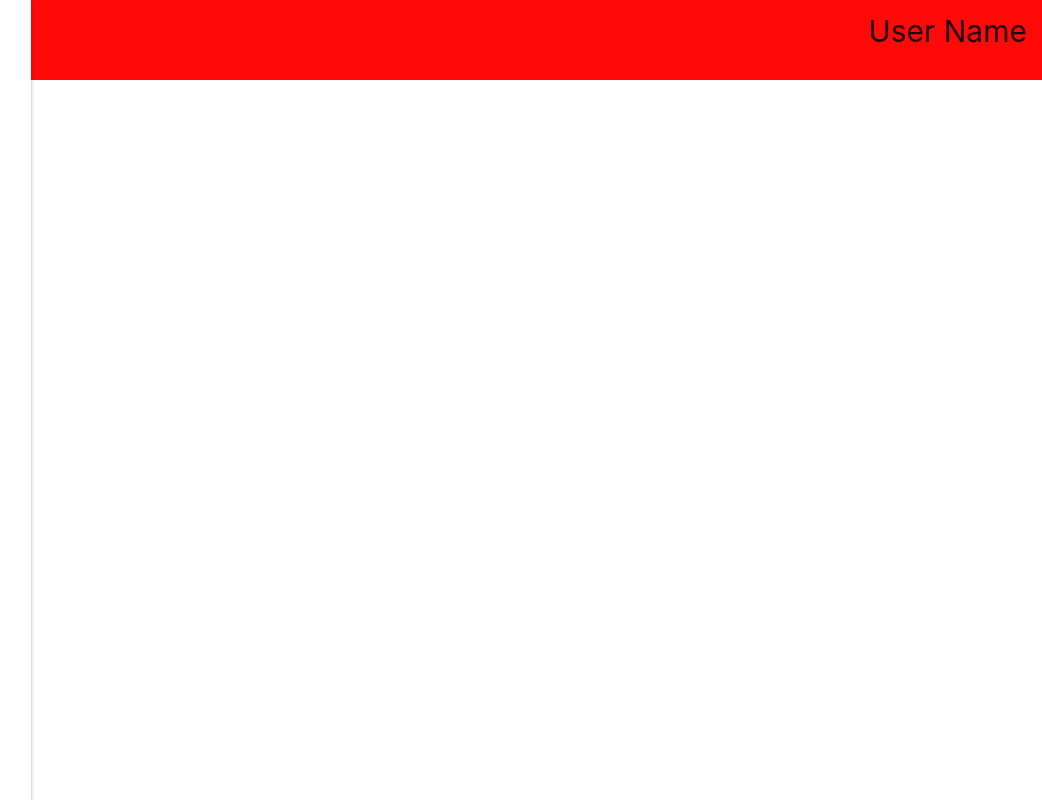
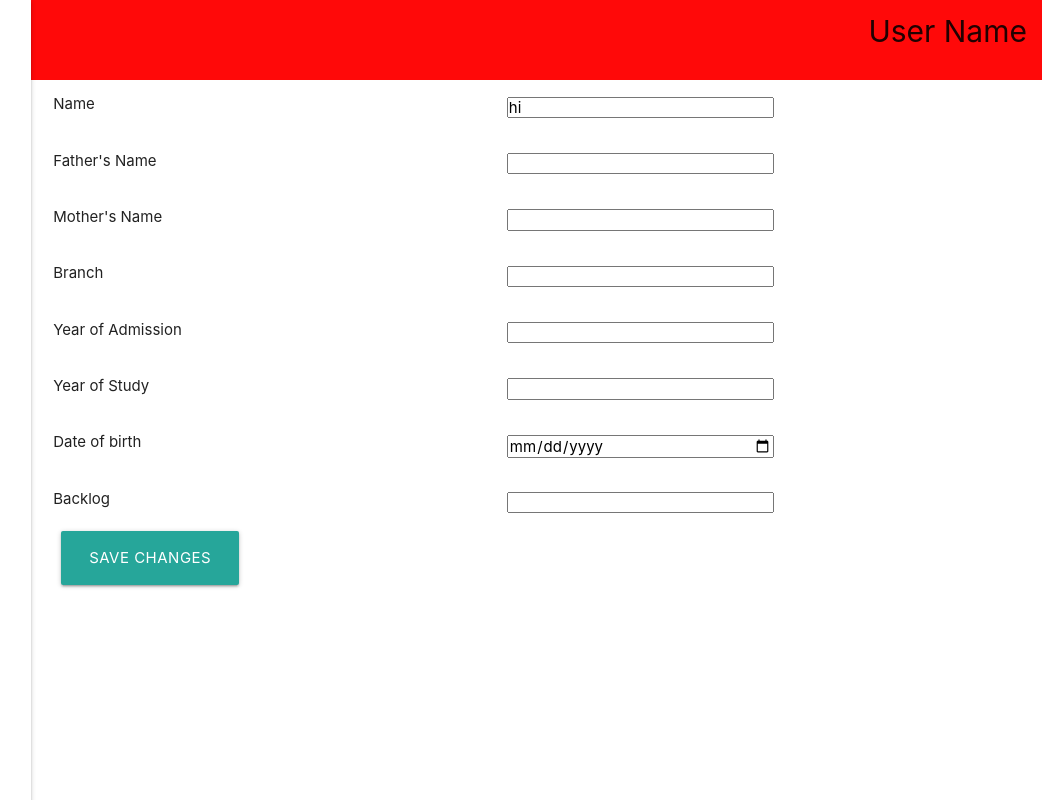
Before and after one commit to Umang2023/UniversityRegistrationSystem, a website: page public/html/home.html in a window 1280 px wide. Shown: the full height of the page, 238-1280 px from the left. Drawn offline with nearby package versions, Linux system fonts and the light colour scheme.

Commit message:
my information page fields added

```diff
--- a/public/css/home.css
+++ b/public/css/home.css
@@ -17,11 +17,11 @@
     font-size: x-large;
 }
 
-/*
+
 .grid-container {
     display: grid;
-    grid-template-columns: auto auto
-} */
+    grid-template-columns: auto auto;
+}
 
 .logo-img {
     width: 200px;
@@ -49,6 +49,8 @@
     height: 100%;
 }
 
-/* .grid-item{
-
-} */
+.grid-item{
+    margin-top: 3%;
+    margin-bottom: 3%;
+    margin-left: 5%;
+}
--- a/public/html/home.html
+++ b/public/html/home.html
@@ -35,17 +35,45 @@
       </li>
     </ul>
 
-    <!-- <div style="margin-left: 21%">
+    <div class="header">
+        <div class="header-content">
+          <h3>User Name</h3>
+        </div>
+    </div>
+
+    <div style="margin-left: 21%;">
+
       <div class="grid-container">
-        <div class="grid-item">Name</div>
-        <div class="grid-item">Father's Name</div>
-        <div class="grid-item">Mother's Name</div>
+
+          <div class="grid-item"> Name </div>
+          <div class="grid-item"> <input type="text" id="student_name" style="width: 50%;" class="browser-default"/> </div>
+
+          <div class="grid-item"> Father's Name </div>
+          <div class="grid-item"> <input type="text" id="student_father_name" style="width: 50%;" class="browser-default"/> </div>
+
+          <div class="grid-item"> Mother's Name </div>
+          <div class="grid-item"> <input type="text" id="student_mother_name"  style="width: 50%;" class="browser-default"/> </div>
+
+          <div class="grid-item"> Branch </div>
+          <div class="grid-item"> <input type="text" id="student_branch"  style="width: 50%;" class="browser-default"/> </div>
+
+          <div class="grid-item"> Year of Admission </div>
+          <div class="grid-item"> <input type="text" id="student_year_of_admission"  style="width: 50%;" class="browser-default"/> </div>
+
+          <div class="grid-item"> Year of Study </div>
+          <div class="grid-item"> <input type="text" id="student_year_of_study"  style="width: 50%;" class="browser-default"/> </div>
+
+          <div class="grid-item"> Date of birth </div>
+          <div class="grid-item"> <input type="date" id="student_date_of_birth"  style="width: 50%;" class="browser-default"/> </div>
+
+          <div class="grid-item"> Backlog </div>
+          <div class="grid-item"> <input type="text" id="student_backlog"  style="width: 50%;" class="browser-default"/> </div>
+
       </div>
-    </div> -->
-    <div class="header">
-      <div class="header-content">
-        <h3>User Name</h3>
-      </div>
+
+      <button class="btn-large" onclick="update_student_details()" style="margin-left: 3%;">Save Changes</button>
+
     </div>
   </body>
+  <script src="../js/home.js"></script>
 </html>
--- /dev/null
+++ b/public/js/home.js
@@ -0,0 +1,8 @@
+function update_student_details()
+{
+    console.log(document.getElementById('student_name').value)
+}
+
+document.addEventListener('DOMContentLoaded',()=>{
+    document.getElementById('student_name').value = 'hi'
+})
```
